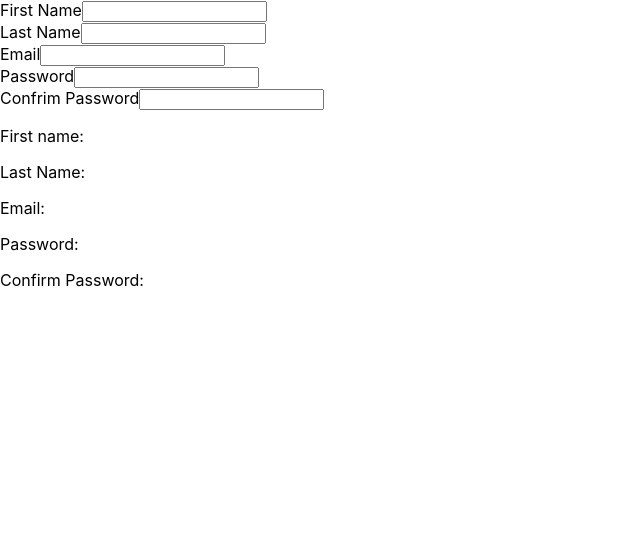
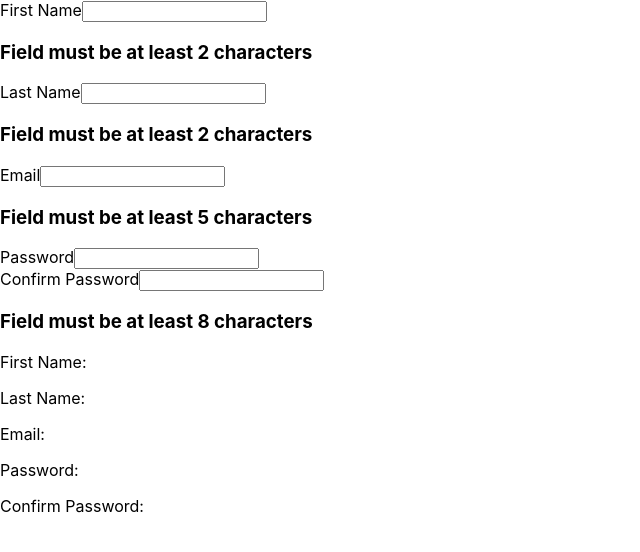
Before and after one commit to seanpranoto/luke-api-walker, a React (Create React App) app: page / in a window 1280 px wide. Shown: the top 552 px of the page, without its empty margins (0-640 px from the left). Built offline with nearby package versions, Linux system fonts and the light colour scheme.

Commit message:
more forms assignment

```diff
--- a/src/App.js
+++ b/src/App.js
@@ -10,13 +10,13 @@ function App() {
     lastName:"",
     email:"",
     password:"",
-    confrimPassword:""
+    confirmPassword:""
   });
   return(
-    <>
-    <Form state={state} setState={setState}/>
-    <Value state={state}/>
-    </>
+    <div>
+    <Form input={state} setInput={setState}/>
+    <Value data={state}/>
+    </div>
   );
 }
 
--- a/src/components/Form.js
+++ b/src/components/Form.js
@@ -1,33 +1,57 @@
 import React from "react";
 
 const Form = (props) => {
-    const { state, setState } = props;
-    const onChange = (e) => setState({ ...state, [e.target.name]: e.target.value })
-
+    const { input, setInput } = props;
+    const onChange = (e) => setInput({ ...input, [e.target.name]: e.target.value });
     return (
         <form>
             <div className="form-block">
                 <label htmlFor="firstName">First Name</label>
                 <input type="text" name="firstName" onChange={onChange} />
             </div>
+            {
+                input.firstName.length < 2 ?
+                    <h3>Field must be at least 2 characters</h3> :
+                    null
+            }
             <div className="form-block">
                 <label htmlFor="lastName">Last Name</label>
                 <input type="text" name="lastName" onChange={onChange} />
             </div>
+            {
+                input.lastName.length < 2 ?
+                    <h3>Field must be at least 2 characters</h3> :
+                    null
+            }
             <div className="form-block">
                 <label htmlFor="email">Email</label>
                 <input type="text" name="email" onChange={onChange} />
             </div>
+            {
+                input.email.length < 5 ?
+                    <h3>Field must be at least 5 characters</h3> :
+                    null
+            }
             <div className="form-block">
                 <label htmlFor="password">Password</label>
-                <input type="password" name="password" onChange={onChange} />
+                <input type="text" name="password" onChange={onChange} />
             </div>
             <div className="form-block">
-                <label htmlFor="confrimPassword">Confrim Password</label>
-                <input type="password" name="confirmPassword" onChange={onChange} />
+                <label htmlFor="confirmPassword">Confirm Password</label>
+                <input type="text" name="confirmPassword" onChange={onChange} />
+                {
+                    input.password.length < 8 ?
+                        <h3>Field must be at least 8 characters</h3> :
+                        null
+                }
+                {
+                    input.password !== input.confirmPassword ?
+                        <h3>Password must match</h3> :
+                        null
+                }
             </div>
         </form>
-    );
+    )
 }
 
 export default Form;
--- a/src/components/Value.js
+++ b/src/components/Value.js
@@ -1,16 +1,16 @@
 import React from "react";
 
-const Value=(props)=>{
-    const {firstName, lastName, email, password, confirmPassword} =props.state;
-    return(
-        <>
-        <p>First name: {firstName}</p>
+const Value = (props) => {
+    const {firstName, lastName, email, password, confirmPassword}=props.data;
+return(
+    <div>
+        <p>First Name: {firstName}</p>
         <p>Last Name: {lastName}</p>
         <p>Email: {email}</p>
         <p>Password: {password}</p>
         <p>Confirm Password: {confirmPassword}</p>
-        </>
-    );
+    </div>
+)
 }
 
 export default Value;
```
